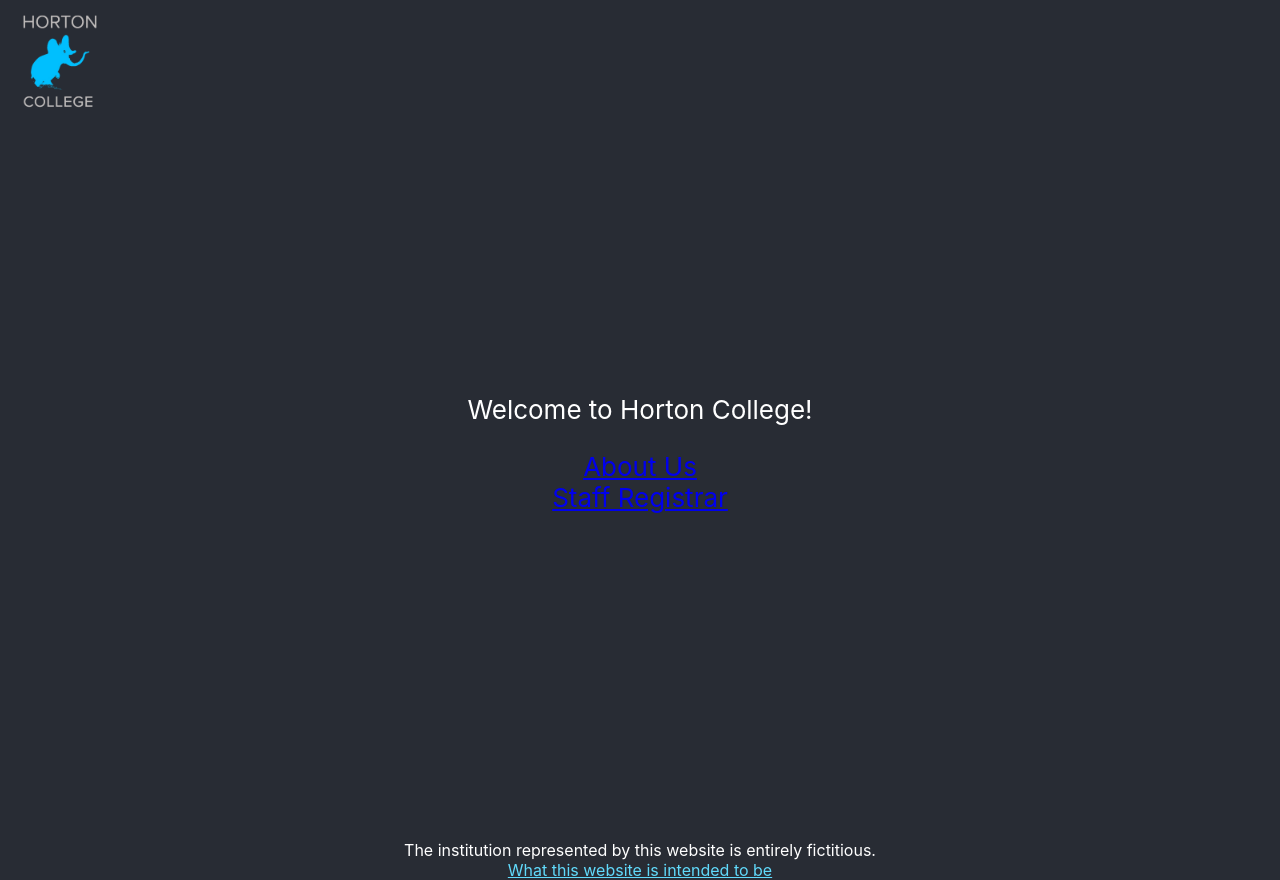
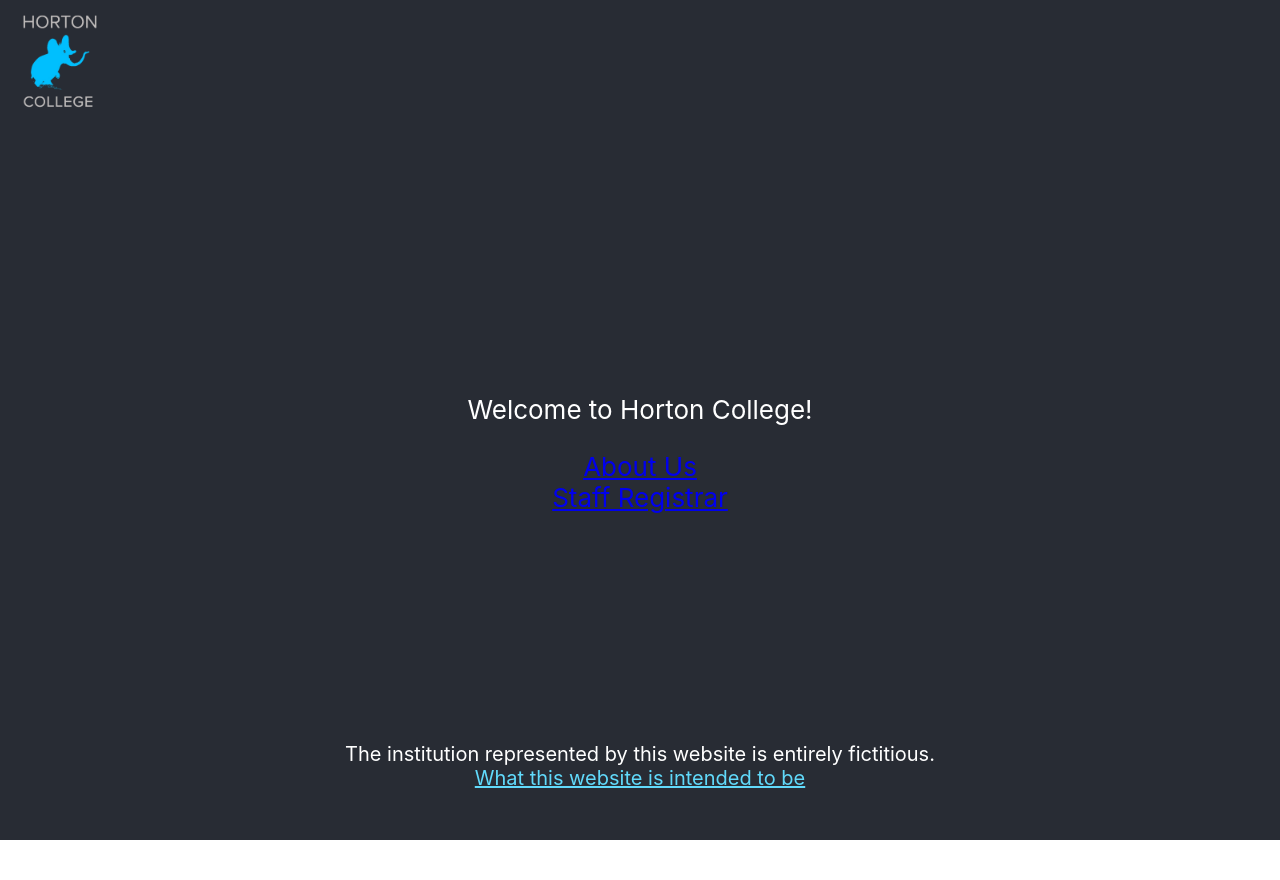
Before and after one commit to GiancarloB210/horton-college, a React (Create React App) app: page / in a window 1280 px wide. Shown: the top 880 px of the page. After the commit the page ends 840 px from the top, so only its background shows below. Built offline with nearby package versions, Linux system fonts and the light colour scheme.

Commit message:
Update header and footer container tags to better reflect semantics

```diff
--- a/src/components/Footer.js
+++ b/src/components/Footer.js
@@ -1,6 +1,6 @@
 function Footer() {
     return (
-        <div>
+        <footer>
             The institution represented by this website is entirely fictitious.
             <br/>
             <a
@@ -11,7 +11,7 @@ function Footer() {
             >
             What this website is intended to be
             </a>
-        </div>
+        </footer>
     )
 }
 
--- a/src/components/Header.js
+++ b/src/components/Header.js
@@ -3,11 +3,11 @@ import { Link } from "react-router-dom";
 
 function Header() {
     return (
-        <div class='site-header'>
+        <header class='site-header'>
             <Link to="/">
                 <img src={horton_college_logo} className="logo" alt="Horton College Logo" />
             </Link>
-        </div>
+        </header>
     )
 }
 
```
